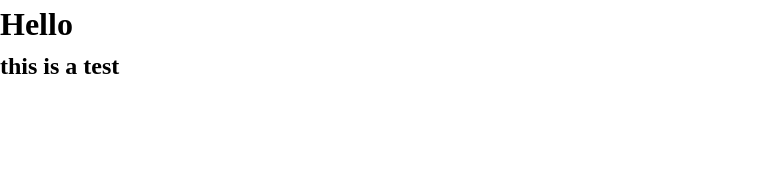
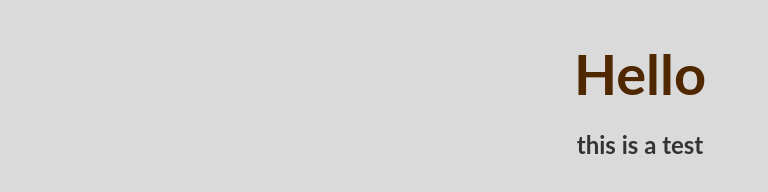
Before and after one commit to krs00/christ-like-v1, a website built with Vite: page index.html in a window 1280 px wide. Shown: the whole page, without its empty margins (0-768 px from the left). Built offline with nearby package versions, Linux system fonts and the light colour scheme.

Commit message:
update page styles

```diff
--- a/src/style.css
+++ b/src/style.css
@@ -1 +1,24 @@
 @import url('reset.css');
+
+body {
+  font-family: 'Lato', sans-serif;
+  background-color: #dadada;
+  text-align: center;
+  padding: 2em;
+  color: #333;
+}
+
+h1 {
+  color: #502800; /* warm, earthy tone */
+  margin-bottom: 0.2em;
+  font-size: 3.5rem;
+}
+
+p, li {
+  font-size: 1.2em;
+}
+
+ul {
+  list-style: none;
+  padding: 0;
+}
```
